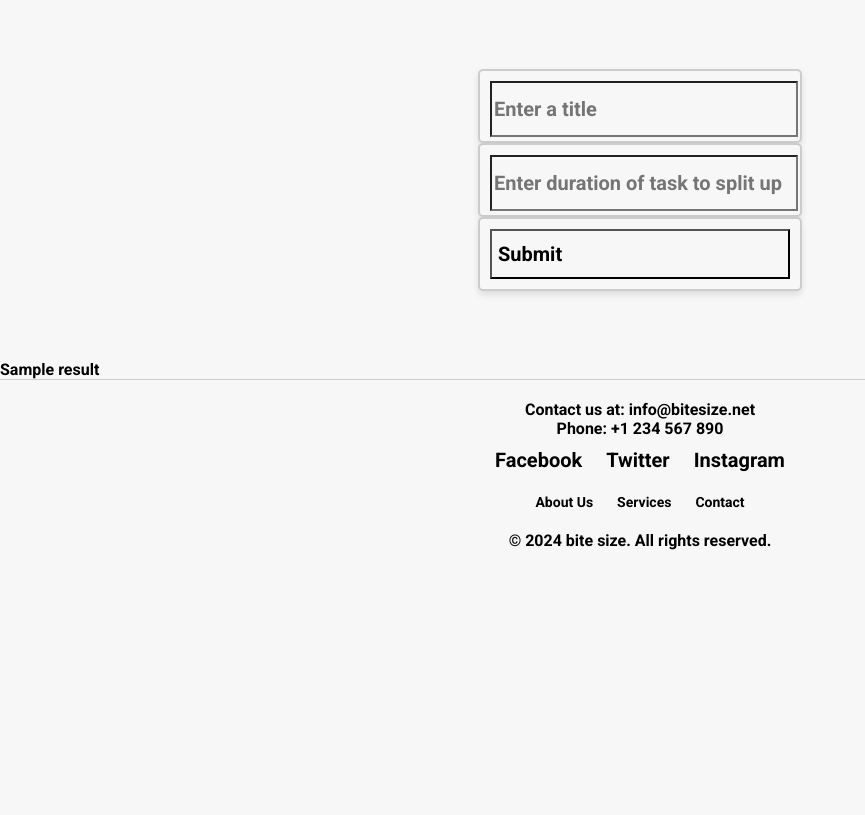
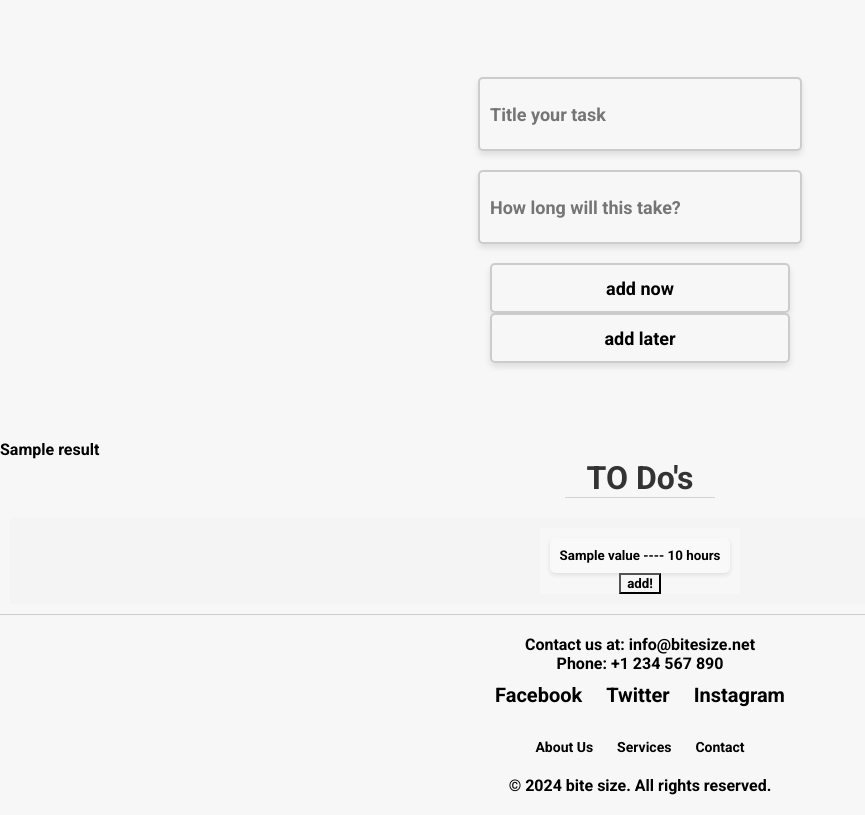
Before and after one commit to KenKapana/Bite-Size, a Flask app: template templates/index.html in a window 1280 px wide. Shown: the part 141-956 px from the top of the page, without its empty margins (0-865 px from the left). Before the commit the page ends 691 px from the top, so only its background shows below. Run offline with Flask 3, Linux system fonts and the light colour scheme; the template is opened without the code that fills it: most values are stand-ins (such as "Sample title", 1, 10 or a date in 2020).

Commit message:
added a todo list that includes events for user to add later to their schedule. Used the firebase realtime db

```diff
--- a/app.py
+++ b/app.py
@@ -10,16 +10,19 @@ import google.oauth2.credentials
 import google_auth_oauthlib.flow
 import googleapiclient.discovery
 
-from flask import render_template, redirect, Flask, session, url_for, request
+from flask import render_template, redirect, Flask, session, url_for, request, jsonify
 import flask
 import requests
+
+import firebase_admin
+from firebase_admin import credentials, db
 
 from dotenv import load_dotenv
 
 load_dotenv()
 
 CLIENT_SECRETS_FILE = "credentials.json"
-SCOPES = ["https://www.googleapis.com/auth/calendar"]
+SCOPES = ["https://www.googleapis.com/auth/calendar", "https://www.googleapis.com/auth/userinfo.email", "openid"]
 CLIENT_SECRET = os.getenv("CLIENT_SECRET")
 CLIENT_ID=os.getenv("API_CLIENT_ID")
 FLASK_SECRET=os.getenv("FLASK_SECRET")
@@ -31,9 +34,114 @@ API_VERSION = 'v2'
 app = Flask(__name__)
 app.secret_key = FLASK_SECRET
 
+firebase_cred = credentials.Certificate('firebase_credentials.json')
+
+firebase_admin.initialize_app(firebase_cred, {
+    'databaseURL': "https://bite-size-59972-default-rtdb.firebaseio.com"
+})
+
+def clean_email(email):
+   return email.replace('.', ',')
+
+def get_email():
+    # Use the stored credentials to access the user's profile
+    credentials = google.oauth2.credentials.Credentials(**session['credentials'])
+
+    userinfo_endpoint = 'https://www.googleapis.com/oauth2/v1/userinfo'
+    headers = {'Authorization': f'Bearer {credentials.token}'}
+
+    response = requests.get(userinfo_endpoint, headers=headers)
+    user_info = response.json()
+
+    # Extract the email from the user info
+    email = user_info.get('email')
+
+    # Optionally, store the email in Firebase or perform another action
+    # For now, return the email as a response
+    print(email)
+    return email
+
+def is_user_logged_in():
+    # Check if the credentials are in the session
+    if 'credentials' not in session:
+        return False
+
+    # Load the credentials from the session
+    credentials = google.oauth2.credentials.Credentials(**session['credentials'])
+
+    # Check if the credentials are valid and not expired
+    if credentials and credentials.valid:
+        return True
+
+    # If the credentials have expired, try to refresh them
+    if credentials and credentials.expired and credentials.refresh_token:
+        try:
+            credentials.refresh(google.auth.transport.requests.Request())
+            # Update the session with the new credentials
+            session['credentials'] = {
+                'token': credentials.token,
+                'refresh_token': credentials.refresh_token,
+                'token_uri': credentials.token_uri,
+                'client_id': credentials.client_id,
+                'client_secret': credentials.client_secret,
+                'scopes': credentials.scopes
+            }
+            return True
+        except Exception as e:
+            print(f"Error refreshing credentials: {e}")
+            return False
+
+    return False
+
 @app.route("/")
 def index():
-    return render_template("index.html", result='')
+    if 'credentials' in session:
+        email = get_email()
+        print('what the fuck is wrong with you ', email)
+        if email!=None:
+            cleaned_email = clean_email(email)
+            ref = db.reference(f'/clients/{cleaned_email}')
+            data = ref.get()
+            return render_template("index.html", result='', data=data)
+    else:
+        return render_template("index.html", result='')
+
+@app.route("/add", methods=['POST'])
+def add():
+    title = request.form['title']
+    duration = request.form['duration']
+    action = request.form['action']
+
+    if action == 'add_now':
+        return redirect(url_for('add_now', title=title, duration=int(duration)))
+    elif action == 'add_later':
+        return redirect(url_for('add_later', title=title, duration=int(duration)))
+
+@app.route('/delete_data/<key>', methods=['POST'])
+def delete_data(key):
+    email = get_email()
+    cleaned_email = clean_email(email)
+    # Reference to the Firebase Realtime Database path for the specific entry
+    ref = db.reference(f'/clients/{cleaned_email}/{key}')
+
+    # Delete the data
+    ref.delete()
+
+    # Redirect back to the data list page
+    return redirect(url_for('index'))
+
+@app.route('/add_now/<key>/<title>/<duration>', methods=['POST'])
+def add_now_from_todo(key, title, duration):
+    email = get_email()
+    cleaned_email = clean_email(email)
+    # Reference to the Firebase Realtime Database path for the specific entry
+    ref = db.reference(f'/clients/{cleaned_email}/{key}')
+
+    # Delete the data
+    ref.delete()
+
+    title = title.replace('%20', ' ')
+    return redirect(url_for('add_now', title=title, duration=duration))
 
 @app.route('/test')
 def test_api_request():
@@ -56,9 +164,50 @@ def test_api_request():
 
   return flask.jsonify(**files)
 
+@app.route('/add_later', methods=['GET', 'POST'])
+def add_later():
+    title = request.args.get('title')
+    duration = request.args.get('duration')
+
+    email = get_email()
+    cleaned_email = clean_email(email)
+    data = {"title": title, "duration": duration}
+
+    user_ref = db.reference(f'/clients/{cleaned_email}')
+    user_data = user_ref.get()
+
+    if user_data:
+       new_data_ref = user_ref.push()
+       new_data_ref.set(data)
+    else:
+       user_ref.set({"data":data})
+
+    data = user_ref.get()
+    return render_template('index.html', data=data)
+
+    # Check if credentials are in session
+    if 'credentials' not in session:
+        return redirect(url_for('authorize'))
+
+    # Use the stored credentials to access the user's profile
+    credentials = google.oauth2.credentials.Credentials(**session['credentials'])
+
+    userinfo_endpoint = 'https://www.googleapis.com/oauth2/v1/userinfo'
+    headers = {'Authorization': f'Bearer {credentials.token}'}
+
+    response = requests.get(userinfo_endpoint, headers=headers)
+    user_info = response.json()
+
+    # Extract the email from the user info
+    email = user_info.get('email')
+
+    # Optionally, store the email in Firebase or perform another action
+    # For now, return the email as a response
+    print(email)
+    return email
+
 #for documentation on google login go to:
 #https://developers.google.com/identity/protocols/oauth2/web-server#python
-
 @app.route("/authorize")
 def authorize():
     flow = google_auth_oauthlib.flow.Flow.from_client_secrets_file(
@@ -170,22 +319,26 @@ def print_index_table():
           '</td></tr></table>')
 
 
-@app.route('/add', methods=['GET', 'POST'])
-def add():
+@app.route('/add_now')
+def add_now():
     if 'credentials' in session:
 
         creds = google.oauth2.credentials.Credentials(
             **session['credentials']
         )
         print(creds)
+        title = request.args.get('title')
+        duration = request.args.get('duration')
+        result = add_event(creds, title, duration)
+        return redirect(url_for('index', result='success'))
 
-        if request.method=='POST':
-            title = request.form['title']
-            time = request.form['time']
-            result = add_event(creds, title, time)
-            return render_template('index.html', result=result)
-        else:
-            return render_template('index.html', result='uh oh, something went wrong')
+    #     if request.method=='POST':
+    #         title = request.form['title']
+    #         time = request.form['time']
+    #         result = add_event(creds, title, time)
+    #         return render_template('index.html', result=result)
+    #     else:
+    #         return render_template('index.html', result='uh oh, something went wrong')
     else:
         return redirect(url_for('authorize'))
 
@@ -199,32 +352,37 @@ def add_event(creds, title: str, duration: int) -> str:
     except HttpError as error:
         print(f"An error occurred in add_event: {error}")
 
+    now = datetime.datetime.now(tz=pytz.timezone('America/Los_Angeles'))
+    now = now.replace(minute=0, second=0, microsecond=0)
+
+    duration = int(duration)
+    days_passed = 0
+    events_added = 0
     #for now one hour each tasks
     #now is formatted like: class datetime.datetime(year, month, day, hour=0, minute=0, second=0, microsecond=0, tzinfo=None, *, fold=0)
     #but for the future, time_window can find slots for duration longer than 1 hour
-    for loop in range(int(duration)+1):
+    while events_added < duration:
 
-        now = datetime.datetime.now(tz=pytz.timezone('America/Los_Angeles'))
-        now = now.replace(minute=0, second=0, microsecond=0)
-        now+= datetime.timedelta(days=loop)
+        cur = now + datetime.timedelta(days=days_passed)
         #decides which hour to start
         #if today hour is not replaced, but future dates have 0 as their hours
-        if loop==0:
-           event_start_hour = time_window(creds, 1, int(now.day), True)
+        if days_passed==0:
+           event_start_hour = time_window(creds, 1, cur)
 
         else:
-            now = now.replace(hour=0)
-            event_start_hour = time_window(creds, 1, int(now.day+loop), False)
+            cur = cur.replace(hour=0)
+            event_start_hour = time_window(creds, 1, cur)
 
         #if there's not enough time today to fit the task
         #loops thru the days until it finds an open spot
         while event_start_hour == -1:
-            now += datetime.timedelta(days=1)
-            event_start_hour = time_window(creds, 1, now.day, False)
+            cur += datetime.timedelta(days=1)
+            days_passed+=1
+            event_start_hour = time_window(creds, 1, cur)
 
-        start_time = now.replace(hour=event_start_hour)
+        start_time = cur.replace(hour=event_start_hour)
 
-        event_end = start_time.replace(hour=(start_time.hour+1))
+        event_end = start_time+datetime.timedelta(hours=1)
 
         #calls google api
         event = {
@@ -239,38 +397,36 @@ def add_event(creds, title: str, duration: int) -> str:
             },
         }
         event = service.events().insert(calendarId='primary', body=event).execute()
+        events_added+=1
+        days_passed+=1
 
-    return 'events added'
+    return title
 
 
-def time_window(creds, duration_of_task: int, date: int, keep_hour: bool):
+def time_window(creds, duration_of_task: int, cur_date: datetime):
     """
     finds an open window for select duration of time and returns the starting time
     creates based on current hour and goes up by the hour
     """
     try:
 
-        #now is formatted like: class datetime.datetime(year, month, day, hour=0, minute=0, second=0, microsecond=0, tzinfo=None, *, fold=0)
-        now = datetime.datetime.now(tz=pytz.timezone('America/Los_Angeles'))
-        if keep_hour:
-            now = now.replace(day=date, minute=0, second=0, microsecond=0)
-        else:
-            now = now.replace(day=date,hour=0, minute=0, second=0, microsecond=0)
-
-        occupied_time = get_event_durations(creds, date)
+        #datetime is formatted like: class datetime.datetime(year, month, day, hour=0, minute=0, second=0, microsecond=0, tzinfo=None, *, fold=0)
+        occupied_time = get_event_durations(creds, cur_date)
         #two pointer to find open slot of time
         #beginning starts from current hour plus one
-        beginning=now.hour+1
+        cur_hour = cur_date.hour
+        beginning=cur_hour+1
         #end, the second of the two pointer, will start at the same point as beginning
         end=beginning
 
         #hours in a day
         hours_in_a_day = 24
 
-        while end<=hours_in_a_day:
+        while end<hours_in_a_day:
             if end in occupied_time or beginning in occupied_time:
                beginning=end
             elif (end-beginning)==duration_of_task:
+                print('beginning found:', beginning)
                 return beginning
             end+=1
 
@@ -281,7 +437,7 @@ def time_window(creds, duration_of_task: int, date: int, keep_hour: bool):
         print(f'An error occurred: {error}')
         return -1
 
-def get_event_durations(creds, day: int, calendar_id='primary') -> dict:
+def get_event_durations(creds, cur_date: datetime, calendar_id='primary') -> dict:
     try:
         #calls google calendar api
         service = build('calendar', 'v3', credentials=creds)
@@ -289,9 +445,8 @@ def get_event_durations(creds, day: int, calendar_id='primary') -> dict:
         #creates time frame to check for events
         #now is formatted like: class datetime.datetime(year, month, day, hour=0, minute=0, second=0, microsecond=0, tzinfo=None, *, fold=0)
 
-        now = datetime.datetime.now(tz=pytz.timezone('America/Los_Angeles'))
-        start_of_hour = now.replace(day=day, minute=0, second=0, microsecond=0)
-        end_of_hour = now.replace(hour=23, minute=59, second=59)
+        start_of_hour = cur_date.replace(minute=0, second=0, microsecond=0)
+        end_of_hour = cur_date.replace(hour=23, minute=59, second=59)
 
         #format
         timeMin = start_of_hour.isoformat()
--- a/static/css/style.css
+++ b/static/css/style.css
@@ -28,16 +28,30 @@
 
 .inputs {
   display: flex;
-  margin: auto;
-  padding: 20px; /* Add some padding to the container */
+  width: 100%;
+  align-items: center;
+  justify-content: center;
   background-color: #f7f7f7; /* Background color for the container */
-  display: flex;
-  justify-content: center; /* Center the input horizontally */
-  align-items: center; /* Center the input vertically */
-  height: 40vh; /* Full viewport height for demonstration */
+  height: 55vh; /* Full viewport height for demonstration */
 }
 
-.title, .time, .submit_btn {
+.inputs > form > button {
+  display: flex;
+  margin: auto;
+  width: 300px;
+  align-items: center;
+  justify-content: center;
+  height: 50px; /* Set the desired height */
+  padding: 10px; /* Add padding for better appearance */
+  font-size: 18px; /* Increase font size */
+  border: 2px solid #ccc; /* Add a border */
+  border-radius: 5px; /* Optional: add rounded corners */
+  box-shadow: 0 4px 6px rgba(0, 0, 0, 0.1); /* Optional: add a subtle shadow */
+}
+
+.inputs > form > input {
+  display: flex;
+  margin: auto;
   width: 300px; /* Set the desired width */
   height: 50px; /* Set the desired height */
   padding: 10px; /* Add padding for better appearance */
@@ -46,18 +60,13 @@
   border-radius: 5px; /* Optional: add rounded corners */
   box-shadow: 0 4px 6px rgba(0, 0, 0, 0.1); /* Optional: add a subtle shadow */
 }
-
-.submit_btn :hover {
+.add_now:hover{
   color:#b393d3;
   cursor: pointer;
 }
-
-input {
-  display: flex;
-  width: 100%;
-  height: 100%;
-  text-align: left;
-  font-size: 20px;
+.add_later:hover{
+  color:#b393d3;
+  cursor: pointer;
 }
 
 .welcome_message {
@@ -78,9 +87,62 @@ input {
   width: auto;
   margin: auto;
 }
+/* todo list */
+.todo_title {
+  display: flex;
+  margin: auto;
+  width: 150px;
+  justify-content: center;
+  align-items: center;
+  color: #333;
+  margin-bottom: 20px;
+  border-bottom: 1px solid lightgrey;
+}
+.todo {
+  font-family: Arial, sans-serif;
+  background-color: #f4f4f4;
+  margin: 10px;
+  padding: 10px;
+  display: flex;
+  justify-content: center;
+  align-items: center;
+  height: auto;
+}
+.todo > ul {
+  display: flex;
+  flex-direction: column;
+  list-style-type: none;
+  padding: 0;
+  justify-content: center;
+  align-items: center;
+}
+.delete_btn {
+  background-color: #f9f9f9;
+  margin-bottom: 10px;
+  padding: 10px;
+  border-radius: 5px;
+  box-shadow: 0 2px 4px rgba(0, 0, 0, 0.1);
+  border: none;
+  margin: 10px;
+  padding: 10px;
+
+}
+
+.delete_btn:last-child {
+  margin-bottom: 0;
+}
+
+.delete_btn:hover {
+  background-color: #f8d7da;
+  cursor: pointer;
+}
+
+
 
 /* footer style */
 .footer {
+  display: flex;
+  flex-direction: column;
   background-color: #f7f7f7;
   color: black;
   padding: 20px;
--- a/templates/index.html
+++ b/templates/index.html
@@ -3,12 +3,12 @@
   <head>
     <meta charset="UTF-8" />
     <meta name="viewport" content="width=device-width, initial-scale=1.0" />
-    <title>Later! extension</title>
+    <title>Bite-Size</title>
     <link rel="stylesheet" type="text/css" href="../static/css/style.css" />
   </head>
   <body>
     <div class="header">
-      <h1><a href='/' style="text-decoration: none">bite size scheduler</a></h1>
+      <h1><a href="/" style="text-decoration: none">bite size scheduler</a></h1>
 
       <!-- session status -->
       <div name="session">
@@ -21,35 +21,63 @@
         {% endif %}
       </div>
       <a class="logout" href="http://localhost:8080/clear">logout</a>
-
     </div>
 
     <div class="inputs">
       <!-- event adder element -->
       <form action="/add" method="post">
-        <div class="title">
         <input
+          placeholder="Title your task"
           type="text"
+          id="title"
           name="title"
-            id="title"
-            placeholder="Enter a title"
+          required
         />
-        </div>
-        <div class="time">
+        <br />
         <input
-            type="text"
-            name="time"
-            id="time"
-            placeholder="Enter duration of task to split up"
+          placeholder="How long will this take?"
+          type="number"
+          id="duration"
+          name="duration"
+          required
         />
-        </div>
-        <div class="submit_btn">
-          <input type="submit" value="Submit" />
-        </div>
+        <br />
+        <!-- Two submit buttons -->
+        <button class="add_now" type="submit" name="action" value="add_now">
+          add now
+        </button>
+        <button class="add_later" type="submit" name="action" value="add_later">
+          add later
+        </button>
       </form>
     </div>
 
     <p id="result"></p>
+
+    <!-- todo list component -->
+    <h1 class="todo_title">TO Do's</h1>
+    <div class="todo">
+      <ul>
+        {% if data %} {% for key, value in data.items() %}
+
+        <li class="bullet_point">
+          <form action="/delete_data/{{ key }}" method="post">
+            <button class="delete_btn" type="submit">
+              {{ value.get('title') }} ---- {{ value.get('duration') }} hours
+            </button>
+          </form>
+        </li>
+        <form
+          action="/add_now/{{key}}/{{ value.get('title')}}/{{value.get('duration')}}"
+          method="post"
+        >
+          <button class="add_btn" type="submit">add!</button>
+        </form>
+        {% else %}
+        <li>No data available</li>
+        {% endfor %} {% endif %}
+      </ul>
+    </div>
 
     <footer class="footer">
       <div class="contact-info">
@@ -73,6 +101,7 @@
 
       <p>&copy; 2024 bite size. All rights reserved.</p>
     </footer>
+
     <script>
       document.getElementById("result").innerHTML = "{{result}}";
     </script>
```
Also changed, not shown: 1 other file. Lines whose indentation alone changed are shown as unchanged.
